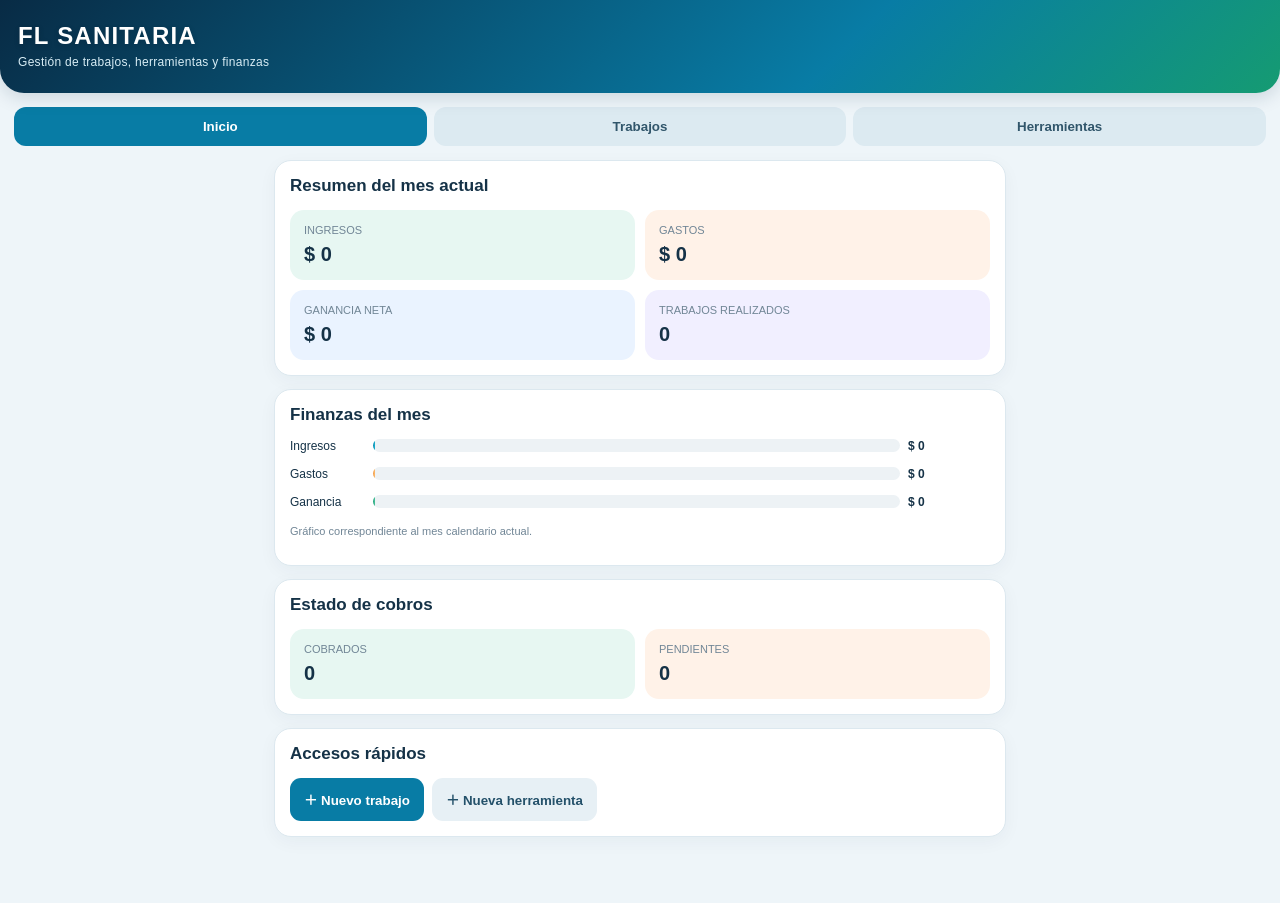
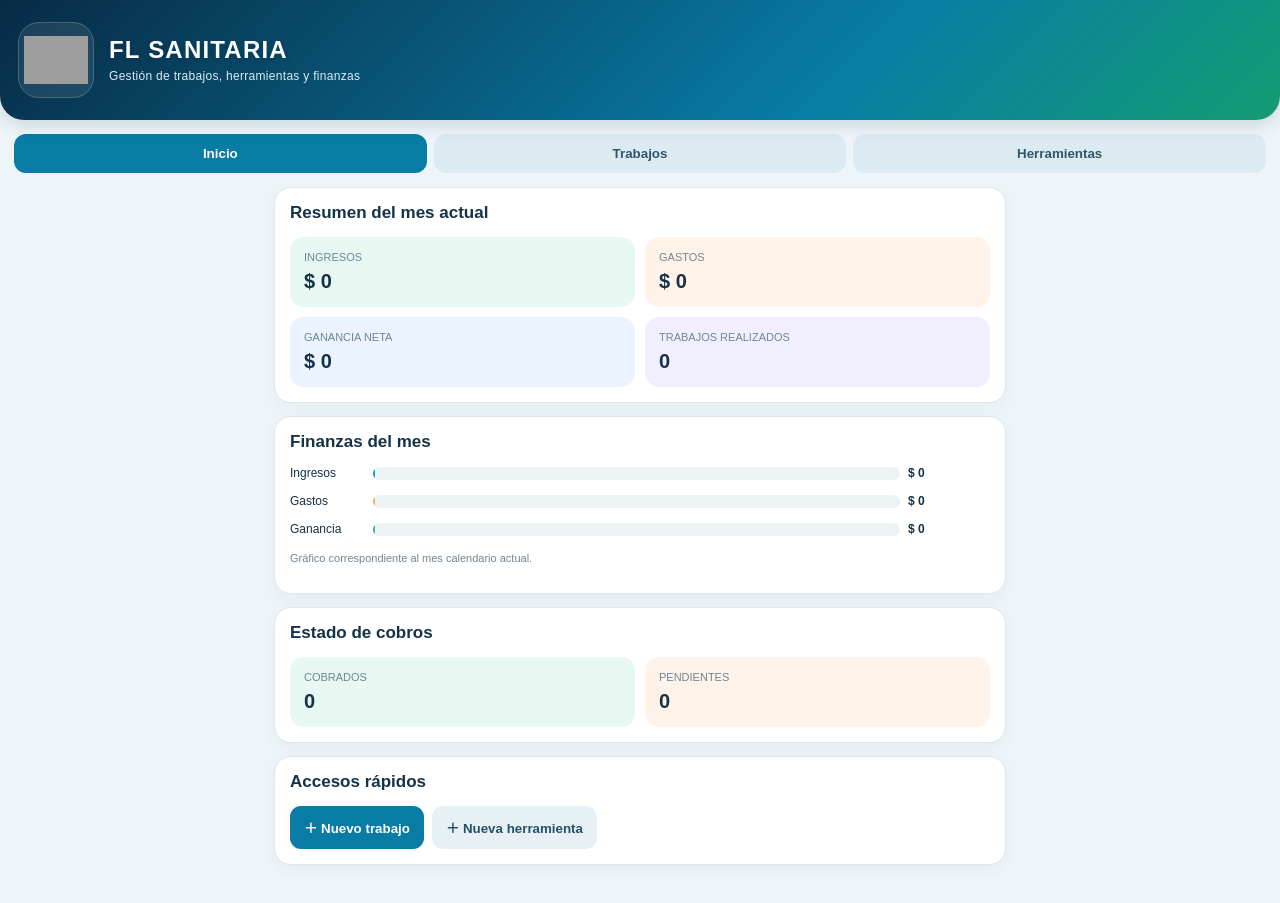
Before and after one commit to lorenzofrank874-coder/FL-Sanitaria, a plain HTML site: page app/src/main/assets/index.html in a window 1280 px wide. Before the commit the page ends 875 px from the top, so only its background shows below. Drawn offline with Linux system fonts and the light colour scheme; grey boxes are pictures that could not be loaded.

Commit message:
Update index.html

```diff
--- a/app/src/main/assets/index.html
+++ b/app/src/main/assets/index.html
@@ -106,8 +106,15 @@ hr{border:0;border-top:1px solid var(--line);margin:12px 0}
 </head>
 <body>
 <header>
- <div class="brand">FL SANITARIA</div>
- <div class="sub">Gestión de trabajos, herramientas y finanzas</div>
+ <div class="brand-row">
+  <div class="brand-mascot">
+   <img src="file_000000000ec0820ea235d79af76f5e12.png" alt="Mascota FL Sanitaria">
+  </div>
+  <div>
+   <div class="brand">FL SANITARIA</div>
+   <div class="sub">Gestión de trabajos, herramientas y finanzas</div>
+  </div>
+ </div>
 </header>
 
 <nav>
```
